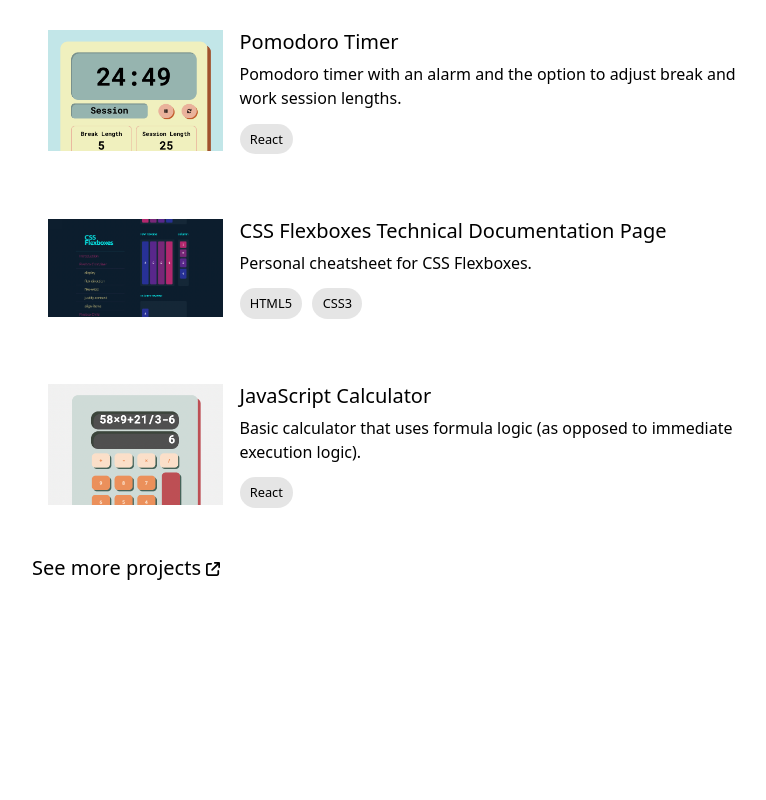
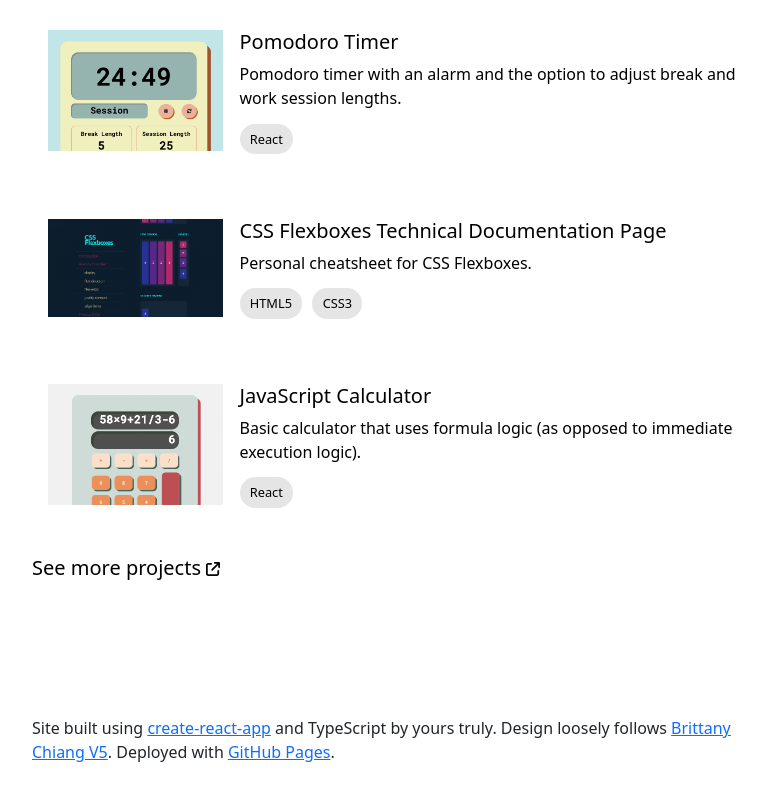
Before and after one commit to arcsbstn/arcsbstn.github.io, a React (Create React App) app: page / in a window 1280 px wide. Shown: the part 1114-1914 px from the top of the page, without its empty margins (426-1192 px from the left). Before the commit the page ends 1830 px from the top, so only its background shows below. Built offline with nearby package versions, Linux system fonts and the light colour scheme.

Commit message:
add footer

```diff
--- a/src/components/content/Content.tsx
+++ b/src/components/content/Content.tsx
@@ -1,6 +1,7 @@
 import styled from "styled-components";
 
 import Experience from "./Experience";
+import Footer from "./Footer";
 import Projects from "./Projects";
 
 const ContentWrapper = styled.div`
@@ -23,6 +24,7 @@ export default function Content() {
     <ContentWrapper>
       <Experience />
       <Projects />
+      <Footer />
     </ContentWrapper>
   );
 }
--- /dev/null
+++ b/src/components/content/Footer.tsx
@@ -0,0 +1,19 @@
+export default function Footer() {
+  return (
+    <div>
+      Site built using{" "}
+      <a href="https://create-react-app.dev/" target="_blank">
+        create-react-app
+      </a>{" "}
+      and TypeScript by yours truly. Design loosely follows{" "}
+      <a href="https://brittanychiang.com/" target="_blank">
+        Brittany Chiang V5
+      </a>
+      . Deployed with{" "}
+      <a href="https://pages.github.com/" target="_blank">
+        GitHub Pages
+      </a>
+      .
+    </div>
+  );
+}
```
